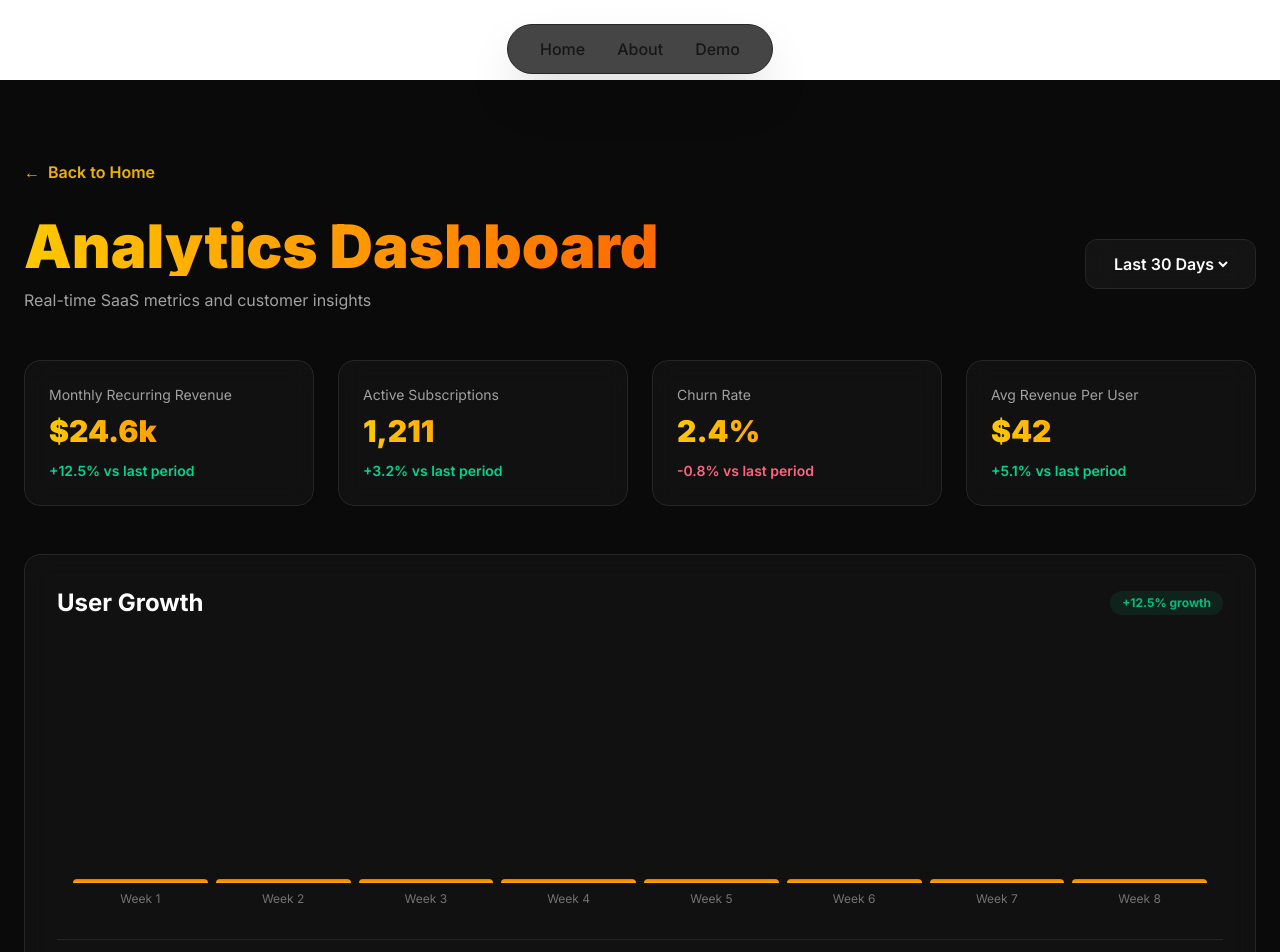
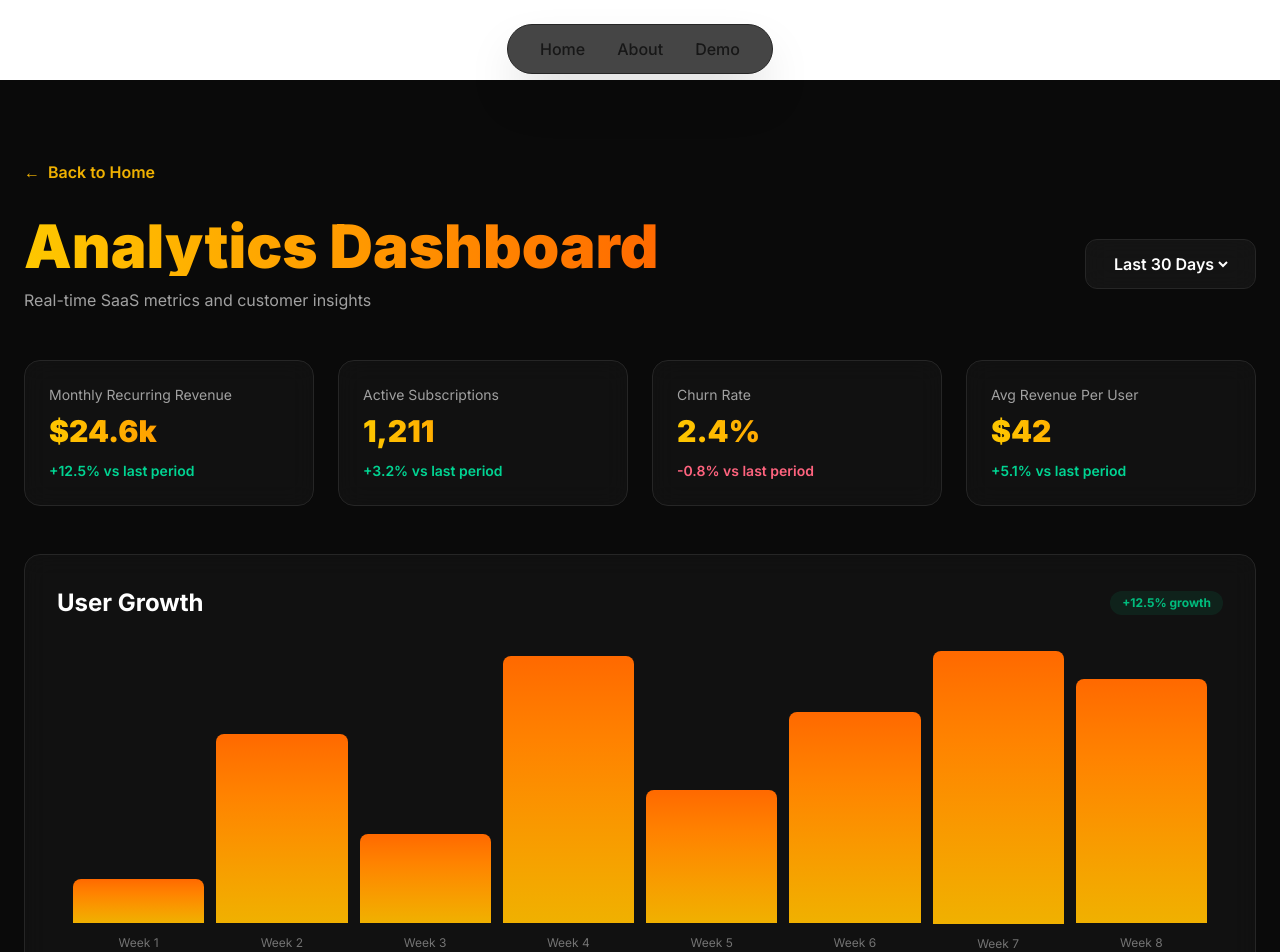
Before and after one commit to thrilshadow/my-portfolio, a Next.js app: page /projects/saas-dashboard in a window 1280 px wide. Shown: the top 952 px of the page. Built offline with nearby package versions, Linux system fonts and the light colour scheme.

Commit message:
Improve SaaS dashboard: fix bar chart with dynamic heights and bottom-to-top animation

```diff
--- a/app/projects/saas-dashboard/page.tsx
+++ b/app/projects/saas-dashboard/page.tsx
@@ -63,18 +63,18 @@ const subscriptionHistory: Record<number, Subscription[]> = {
 };
 
 // User Growth Data
-const userGrowthData = [
-  { week: "Week 1", users: 240 },
-  { week: "Week 2", users: 385 },
-  { week: "Week 3", users: 520 },
-  { week: "Week 4", users: 680 },
-  { week: "Week 5", users: 850 },
-  { week: "Week 6", users: 1020 },
-  { week: "Week 7", users: 1204 },
-  { week: "Week 8", users: 1350 },
+const growthData = [
+  { week: "Week 1", userCount: 200 },
+  { week: "Week 2", userCount: 850 },
+  { week: "Week 3", userCount: 400 },
+  { week: "Week 4", userCount: 1200 },
+  { week: "Week 5", userCount: 600 },
+  { week: "Week 6", userCount: 950 },
+  { week: "Week 7", userCount: 1350 },
+  { week: "Week 8", userCount: 1100 },
 ];
 
-const maxUsers = Math.max(...userGrowthData.map((d) => d.users));
+const maxUserCount = Math.max(...growthData.map(d => d.userCount));
 
 export default function SaaSDashboard() {
   const [filterPlan, setFilterPlan] = useState<'All' | 'Starter' | 'Pro' | 'Enterprise'>('All');
@@ -277,24 +277,28 @@ export default function SaaSDashboard() {
             </span>
           </div>
 
-          {/* Animated SVG Chart */}
-          <div className="h-64 w-full flex items-end justify-between gap-2 px-4">
-            {userGrowthData.map((data, index) => (
-              <div key={index} className="flex-1 flex flex-col items-center gap-2">
-                <div
-                  className={`w-full bg-gradient-to-t from-yellow-500 to-orange-500 rounded-t-lg transition-all hover:opacity-80 cursor-pointer ${
-                    chartAnimated ? 'animate-grow' : 'h-0'
-                  }`}
-                  style={{
-                    height: chartAnimated ? `${(data.users / maxUsers) * 100}%` : '0',
-                    minHeight: '4px',
-                    animation: chartAnimated ? `growBar 0.8s ease-out ${index * 0.1}s both` : 'none',
-                  }}
-                  title={`${data.week}: ${data.users} users`}
-                />
-                <span className="text-xs text-neutral-500 text-center truncate w-full">{data.week}</span>
-              </div>
-            ))}
+          {/* User Growth Bar Chart */}
+          <div className="w-full flex items-end justify-between gap-3 px-4" style={{ height: '300px' }}>
+            {growthData.map((data, index) => {
+              const barHeight = (data.userCount / maxUserCount) * 100;
+              return (
+                <div key={index} className="flex-1 flex flex-col-reverse items-center group h-full">
+                  <span className="text-xs text-neutral-500 text-center truncate w-full mt-3">{data.week}</span>
+                  <div
+                    className="w-full bg-gradient-to-t from-yellow-500 to-orange-500 rounded-t-lg hover:opacity-80 cursor-pointer transition-all duration-1000 ease-out relative"
+                    style={{
+                      height: chartAnimated ? `${barHeight}%` : '0%',
+                      minHeight: chartAnimated ? '4px' : '0px',
+                    }}
+                  >
+                    {/* Hover Tooltip */}
+                    <div className="absolute bottom-full left-1/2 -translate-x-1/2 mb-2 px-3 py-1 bg-neutral-800 border border-neutral-700 rounded text-xs text-neutral-200 whitespace-nowrap opacity-0 group-hover:opacity-100 transition pointer-events-none z-10">
+                      {data.userCount.toLocaleString()} users
+                    </div>
+                  </div>
+                </div>
+              );
+            })}
           </div>
 
           {/* Chart Legend */}
@@ -306,11 +310,6 @@ export default function SaaSDashboard() {
         </div>
 
         <style>{`
-          @keyframes growBar {
-            from { height: 0; opacity: 0; }
-            to { height: var(--bar-height, 100%); opacity: 1; }
-          }
-          .animate-grow { animation: growBar 0.8s ease-out; }
           .animate-slide-in {
             animation: slideIn 0.3s ease-out;
           }
```
